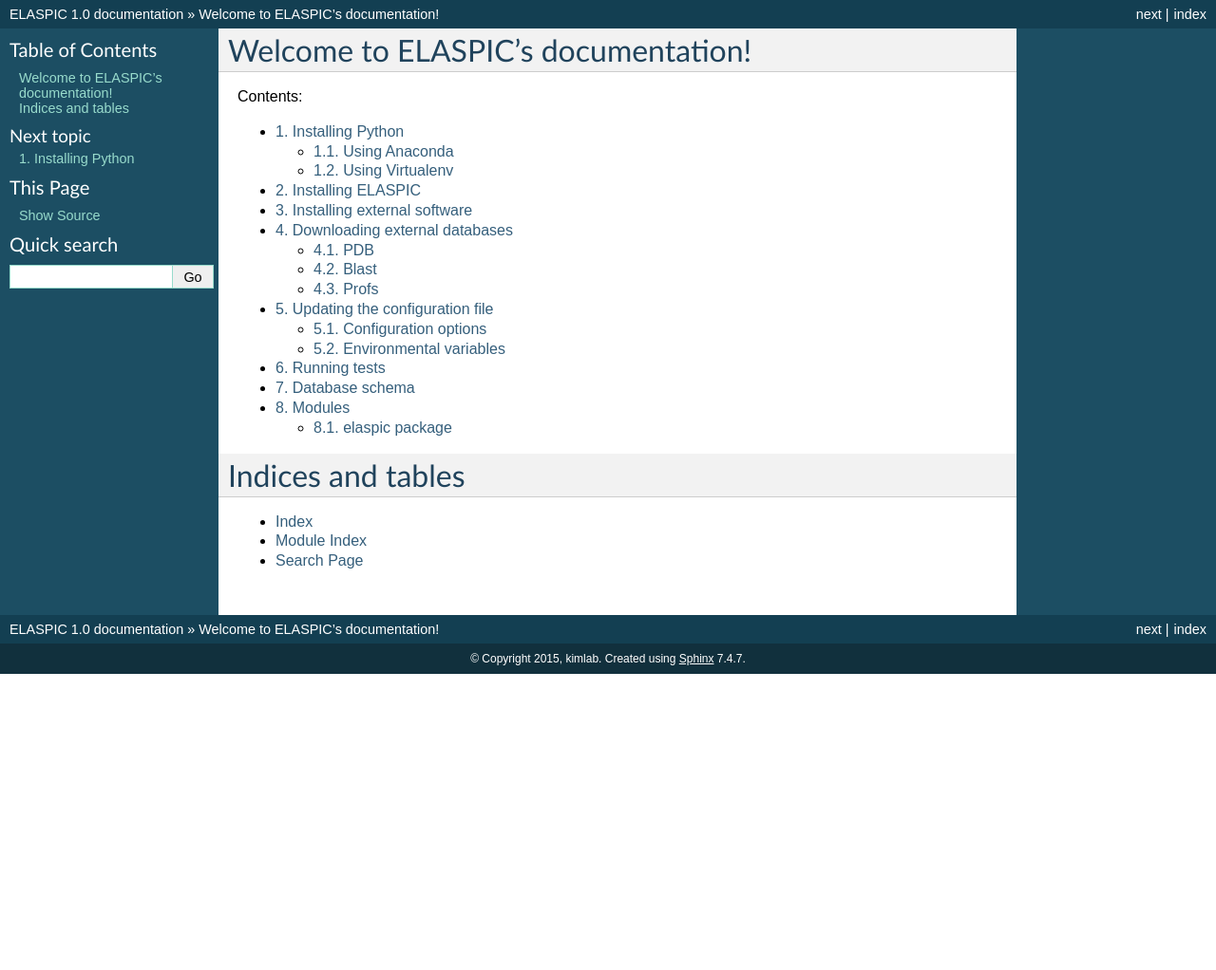
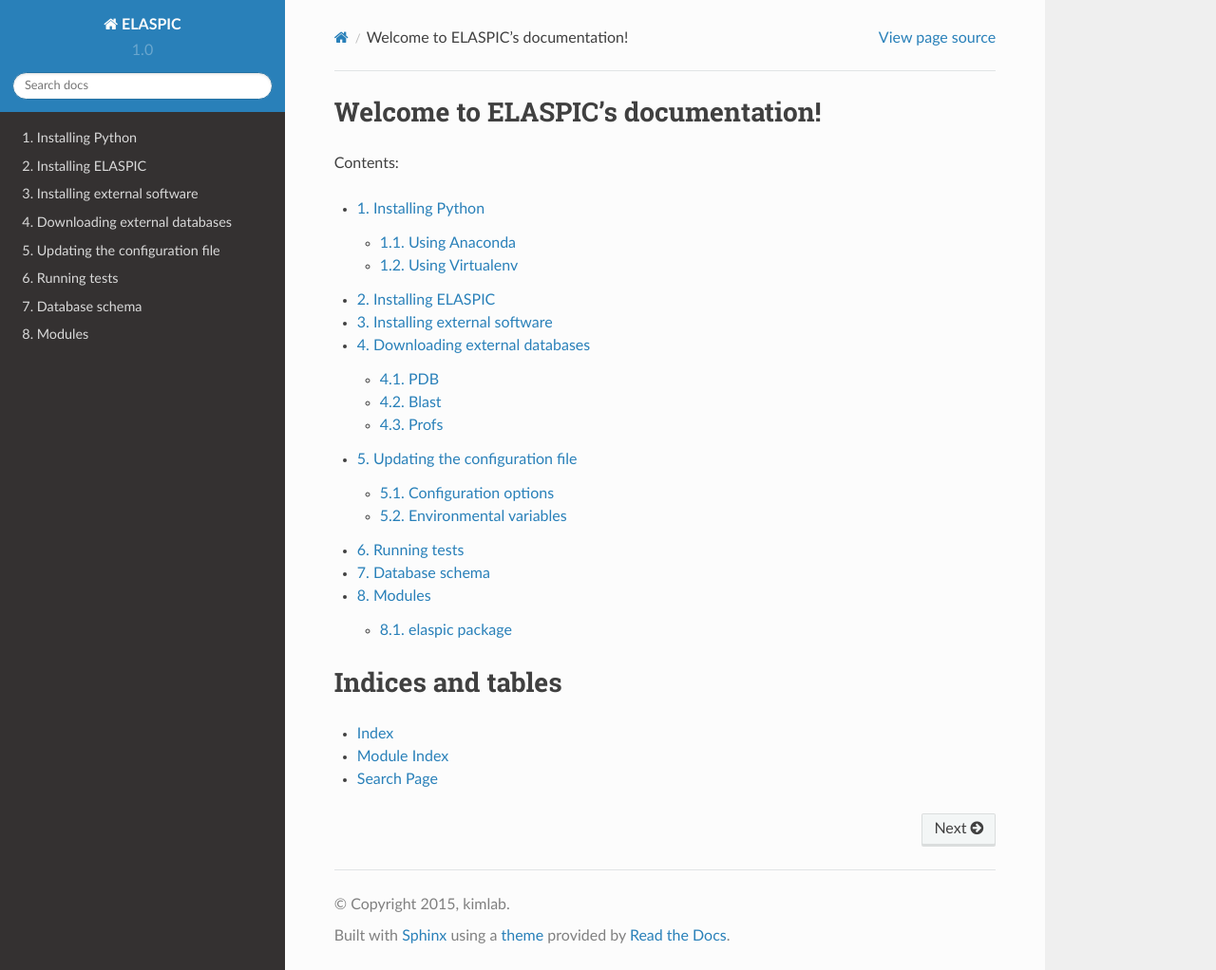
Before and after one commit to elaspic/elaspic, a Sphinx documentation site: the page built from docs/index.rst, in a window 1280 px wide and 1022 px high. Shown: the whole window at 95% size. Built offline with Sphinx 7.4.7 and the Read the Docs theme 2.0.0, drawn with Linux system fonts in a browser that asks for light colours.

```diff
--- a/docs/conf.py
+++ b/docs/conf.py
@@ -110,9 +110,9 @@
 # The theme to use for HTML and HTML Help pages.  See the documentation for
 # a list of builtin themes.
 html_theme = "default"
-# if not on_rtd:  # only import and set the theme if we're building docs locally
-    # html_theme = 'sphinx_rtd_theme'
-    # html_theme_path = ["_themes", ]
+if not on_rtd:  # only import and set the theme if we're building docs locally
+    html_theme = 'sphinx_rtd_theme'
+    html_theme_path = ["_themes", ]
 
 # Theme options are theme-specific and customize the look and feel of a theme
 # further.  For a list of options available for each theme, see the
```
Also changed, not shown: requirements_virtualenv_py2.txt (+5 -4 lines), requirements_virtualenv_py3.txt (+5 -4 lines).
